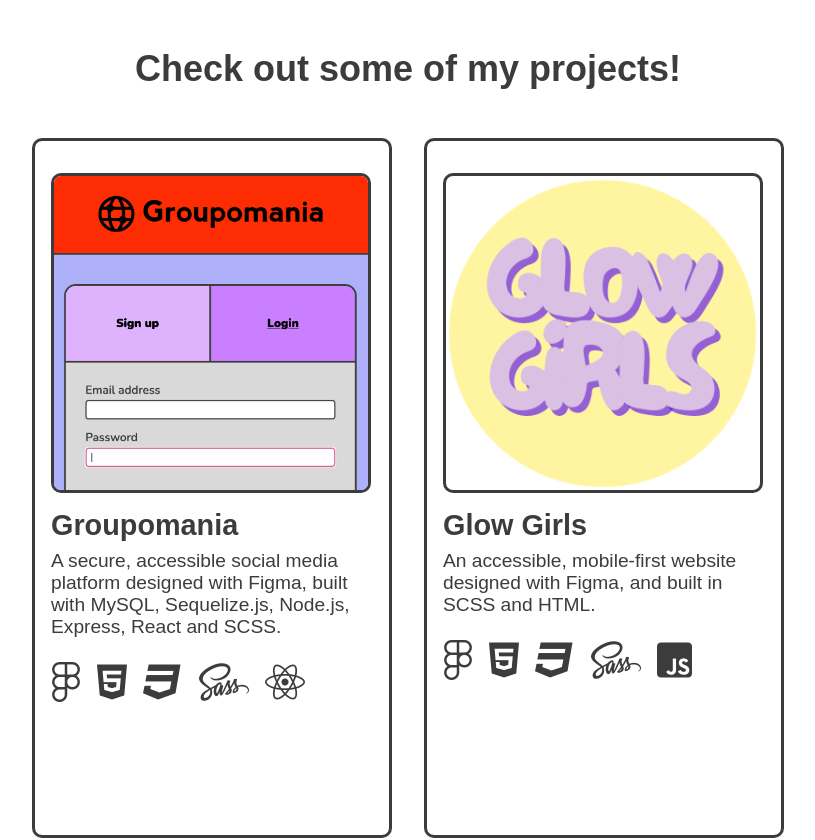
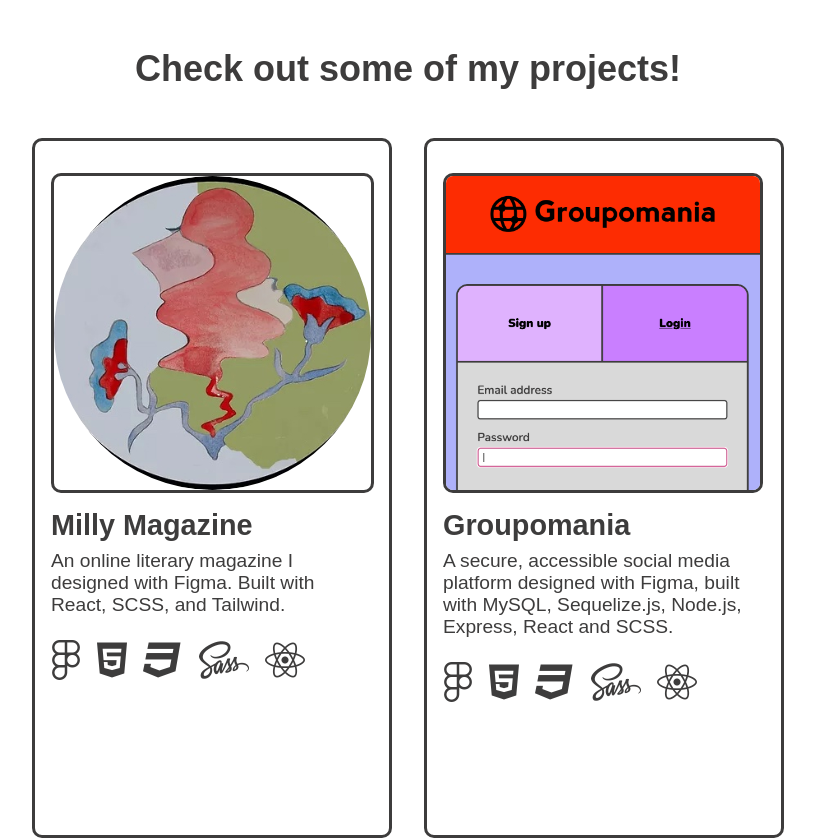
Before and after one commit to tssa017/portfolio, a React (Create React App) app: page / in a window 1280 px wide. Shown: the part 1360-2200 px from the top of the page, without its empty margins (232-1047 px from the left). Built offline with nearby package versions, Linux system fonts and the light colour scheme; a web font is replaced by a local one.

Commit message:
:sparkles: add link to milly

```diff
--- a/src/components/projects/Projects.js
+++ b/src/components/projects/Projects.js
@@ -19,6 +19,26 @@ function Projects() {
                         </h2>
                     )}
                     <div className="projects__cards-cont">
+                        <a
+                            href="https://milly-magazine.netlify.app/"
+                            target="blank"
+                        >
+                            <Card src="images/milly_logo.svg">
+                                <h2>Milly Magazine</h2>
+                                <Paragraph>
+                                    {isEnglishClicked
+                                        ? 'An online literary magazine I designed with Figma. Built with React, SCSS, and Tailwind.'
+                                        : "Un magazine littéraire en ligne que j'ai conçue avec Figma. Construite avec React, SCSS, et Tailwind."}
+                                </Paragraph>
+                                <Paragraph className="projects__cards-cont--list">
+                                    <FontAwesomeIcon className="fa-brands fa-figma card__icons"></FontAwesomeIcon>
+                                    <FontAwesomeIcon className="fa-brands fa-html5 card__icons"></FontAwesomeIcon>
+                                    <FontAwesomeIcon className="fa-brands fa-css3 card__icons"></FontAwesomeIcon>
+                                    <FontAwesomeIcon className="fa-brands fa-sass card__icons"></FontAwesomeIcon>
+                                    <FontAwesomeIcon className="fa-brands fa-react card__icons"></FontAwesomeIcon>
+                                </Paragraph>
+                            </Card>
+                        </a>
                         <a
                             href="https://github.com/tssa017/groupomania"
                             target="blank"
```
Also changed, not shown: public/images/milly_logo.svg (added).
